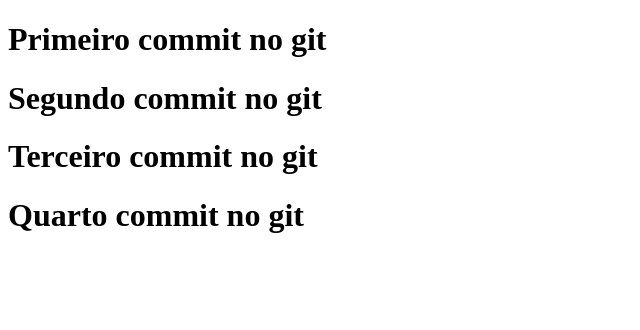
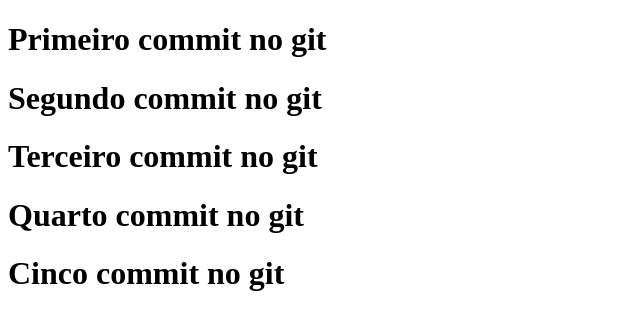
Before and after one commit to Lari-x/AulaEngSoft, a plain HTML site: page index.html in a window 1280 px wide. Shown: the whole page, without its empty margins (0-640 px from the left). Drawn offline with Linux system fonts and the light colour scheme.

Commit message:
mensagem

```diff
--- a/index.html
+++ b/index.html
@@ -10,6 +10,6 @@
     <h1>Segundo commit no git</h1>
     <h1>Terceiro commit no git</h1>
     <h1>Quarto commit no git</h1>
-
+    <h1>Cinco commit no git</h1>
 </body>
 </html>
```
